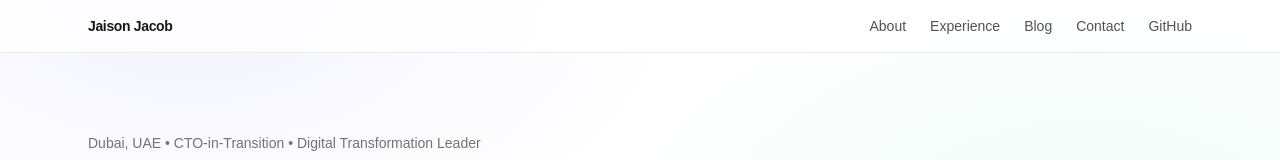
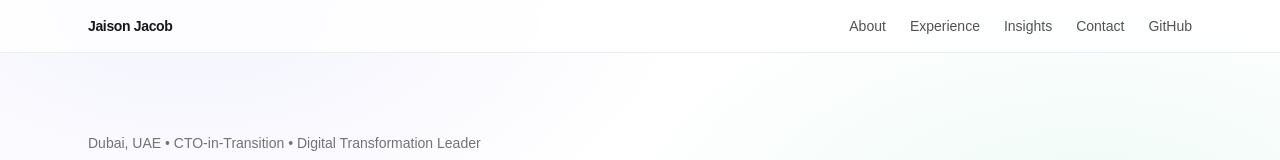
Before and after one commit to jacobKjaison/jaison-site, a Next.js app: page / in a window 1280 px wide. Shown: the top 160 px of the page. Built offline with nearby package versions, Linux system fonts and the light colour scheme.

Commit message:
Blog changed as Insights

```diff
--- a/src/components/Nav.tsx
+++ b/src/components/Nav.tsx
@@ -13,7 +13,7 @@ export default function Nav() {
         <nav className="flex items-center gap-6 text-sm text-neutral-600">
           <a className="hover:text-neutral-900" href="/about">About</a>
           <a className="hover:text-neutral-900" href="/experience">Experience</a>
-          <a className="hover:text-neutral-900 transition" href="/blog">Blog</a>
+          <a className="hover:text-neutral-900 transition" href="/blog">Insights</a>
           <a className="hover:text-neutral-900" href="/contact">Contact</a>
 
           {/* Optional external link */}
```
Also changed, not shown: 1 other file (tests, documents, lock files or other folders).
